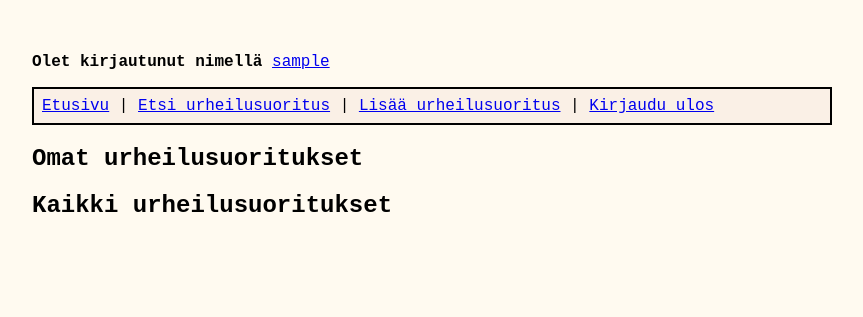
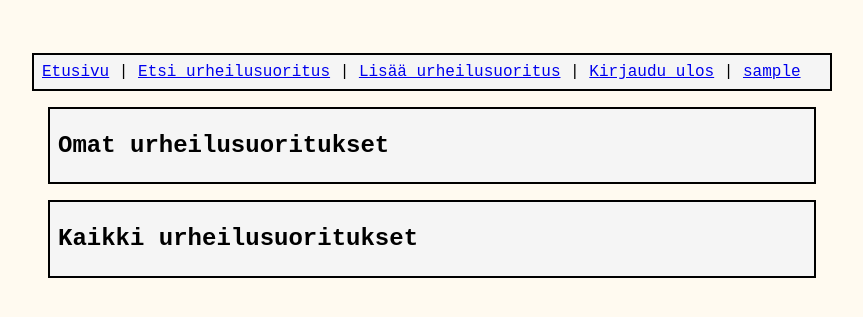
Before and after one commit to ronjass/tikawe-sport, a Flask app: page / in a window 1280 px wide. Shown: the part 145-462 px from the top of the page, without its empty margins (208-1071 px from the left). Run offline with Flask 3, Linux system fonts and the light colour scheme; the visitor is signed in with stand-in values (Sample User, id 1); data comes from the database, SQL or seed files in the repository; data that the repository does not hold is empty.

Commit message:
Improve the style of the front page

```diff
--- a/static/main.css
+++ b/static/main.css
@@ -5,16 +5,24 @@ body {
     background-color: floralwhite;
 }
 
+.block {
+    border: 2px solid black;
+    margin: 1em;
+    padding: 0.2em 0.5em;
+    background-color: whitesmoke;
+}
+
 .header {
     font-variant: small-caps;
     font-size: 40px;
+    margin: auto;
 }
 
 .nav {
     border: 2px solid black;
     margin: auto;
     padding: 0.5em 0.5em;
-    background-color: linen;
+    background-color: whitesmoke;
 }
 
 .sport {
--- a/templates/index.html
+++ b/templates/index.html
@@ -5,6 +5,7 @@
 {% block content %}
 
 {% if session.username %}
+<div class="block">
   <h2>Omat urheilusuoritukset</h2>
   {% for sport in user_sports %}
     <div class="sport">
@@ -13,8 +14,10 @@
     </p>
     </div>
   {% endfor %}
+</div>
 {% endif %}
 
+<div class="block">
 <h2>Kaikki urheilusuoritukset</h2>
 {% for sport in sports %}
   <div class="sport">
@@ -24,5 +27,6 @@
   </p>
   </div>
 {% endfor %}
+</div>
 
 {% endblock %}
--- a/templates/layout.html
+++ b/templates/layout.html
@@ -10,17 +10,13 @@
 <div class="header">
   <h1>OnlySport☺︎</h1>
 </div>
-  {% if session.user_id %}
-    <p>
-      <b>Olet kirjautunut nimellä <a href="/user/{{ session.user_id }}"></b>{{ session.username }}</a>
-    </p>
-  {% endif %}
 <div class="nav">
   <a href="/">Etusivu</a> |
   <a href="/find_sport">Etsi urheilusuoritus</a> |
   {% if session.username %}
     <a href="/new_sport">Lisää urheilusuoritus</a> |
-    <a href="/logout">Kirjaudu ulos</a>
+    <a href="/logout">Kirjaudu ulos</a> |
+    <a href="/user/{{ session.user_id }}"></b>{{ session.username }}</a>
     {% else %}
     <a href="/login">Kirjaudu sisään</a> |
     <a href="/register">Luo tunnus</a>
@@ -34,6 +30,5 @@
 {% endfor %}
 
 {% block content %}{% endblock %}
-
 </body>
 </html>
```
